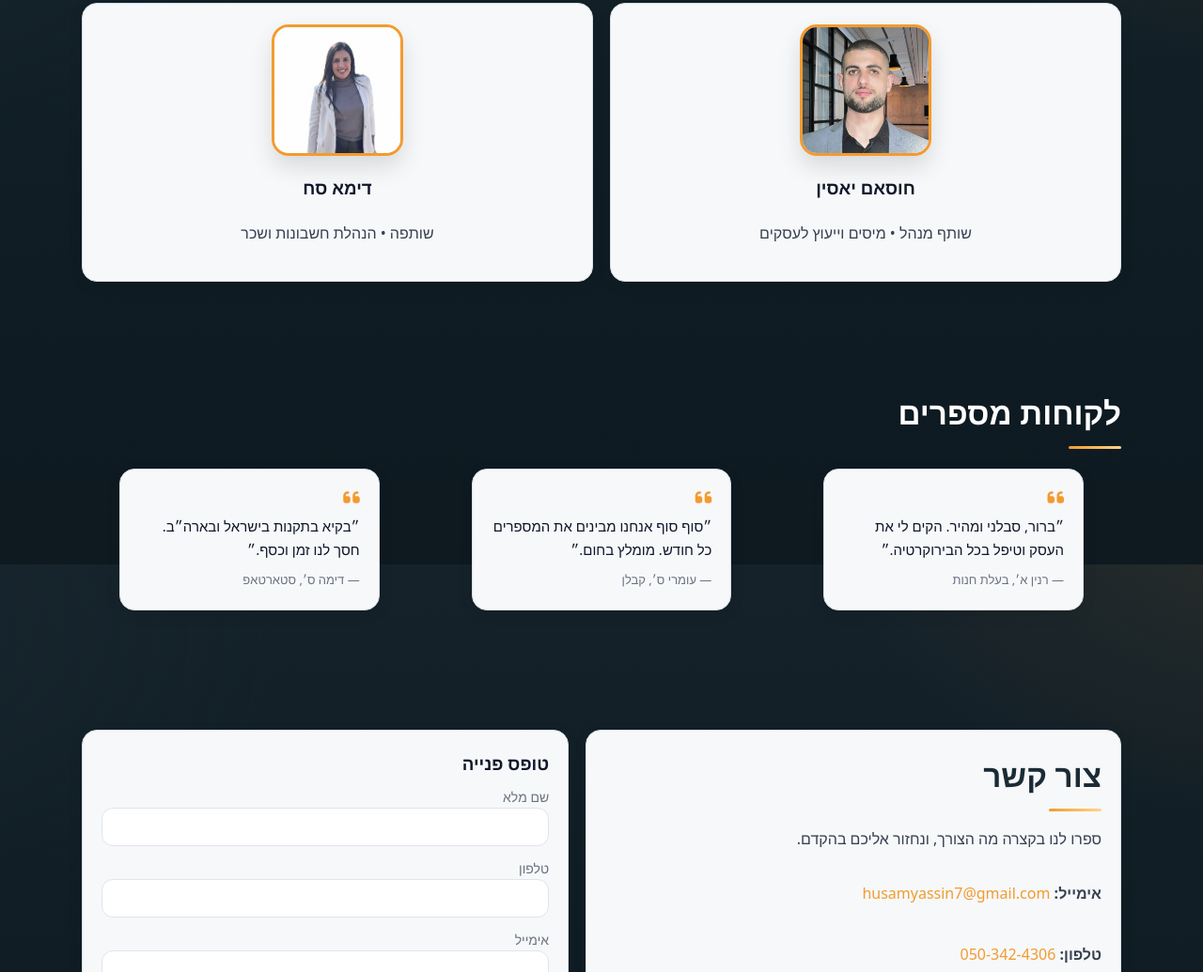
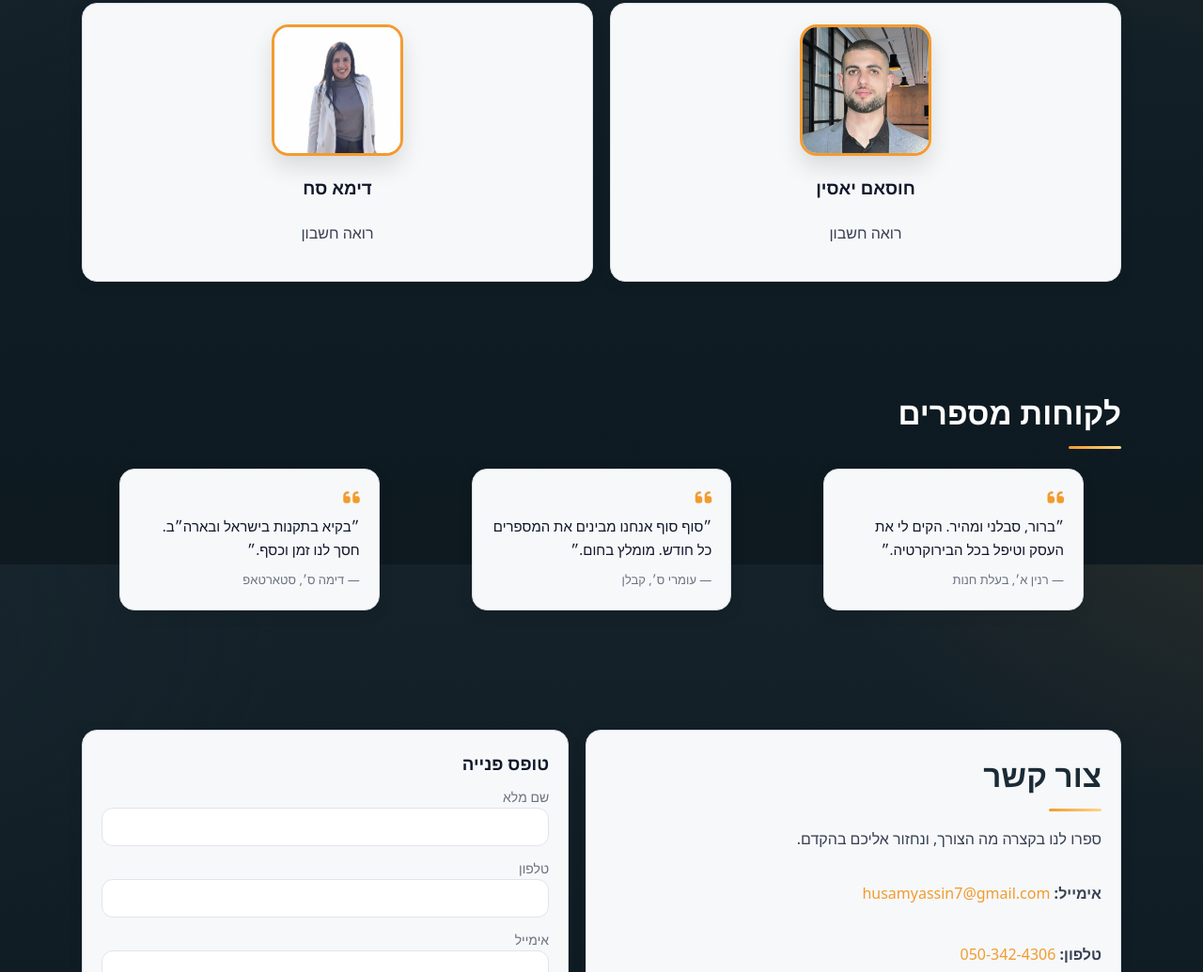
Before and after one commit to hanan129/landingpage, a plain HTML site: page index.html in a window 1280 px wide. Shown: the part 1799-2834 px from the top of the page at 94% size. Drawn offline with Linux system fonts and the light colour scheme.

Commit message:
Update index.html

```diff
--- a/index.html
+++ b/index.html
@@ -590,14 +590,14 @@
               />
               <h3>חוסאם יאסין</h3>
               <p class="muted" style="color: #374151">
-                שותף מנהל • מיסים וייעוץ לעסקים
+                רואה חשבון
               </p>
             </article>
             <article class="card profile">
               <img src="dema.jpeg" alt="דימא סח — רו״ח" class="avatar" />
               <h3>דימא סח</h3>
               <p class="muted" style="color: #374151">
-                שותפה • הנהלת חשבונות ושכר
+                רואה חשבון
               </p>
             </article>
           </div>
```
